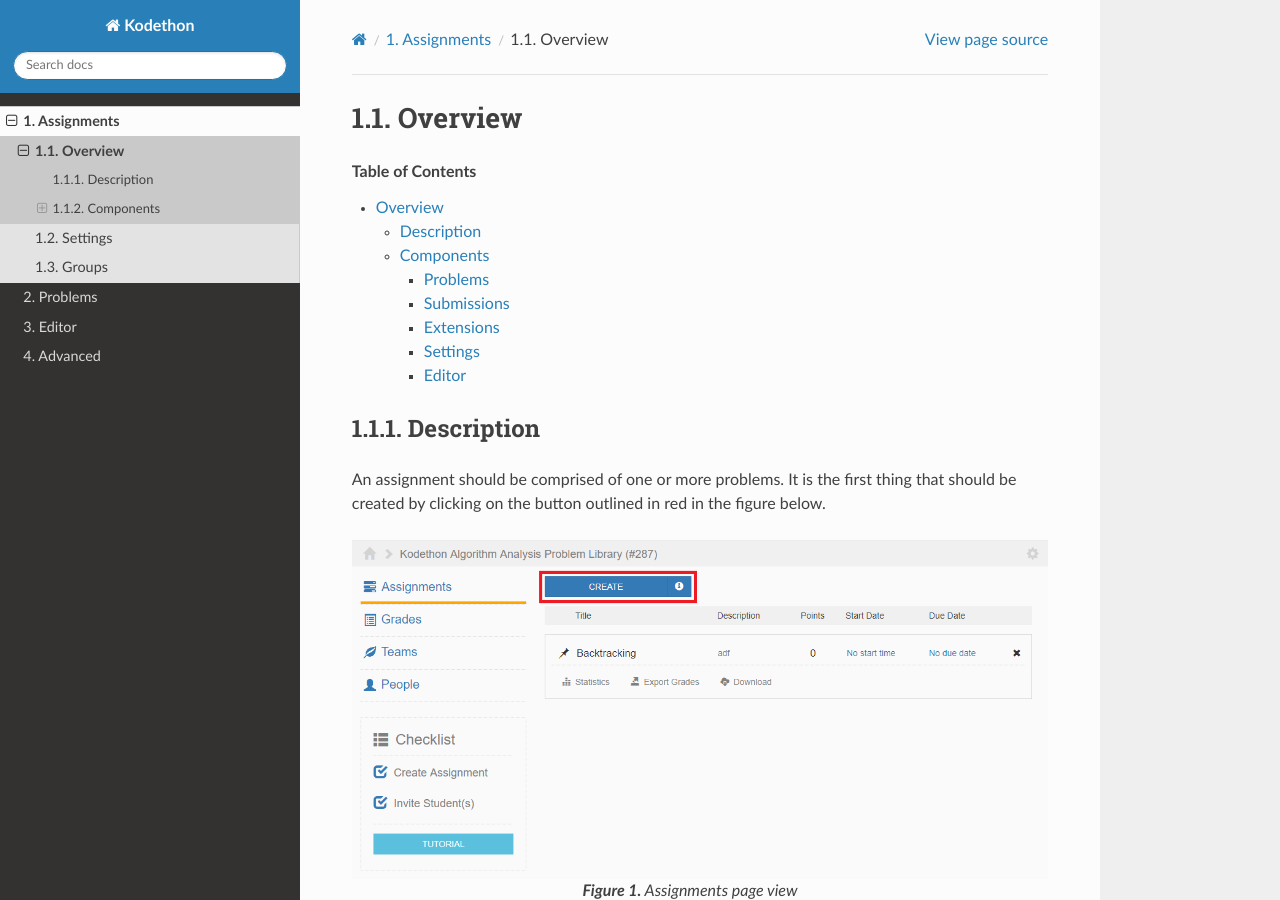
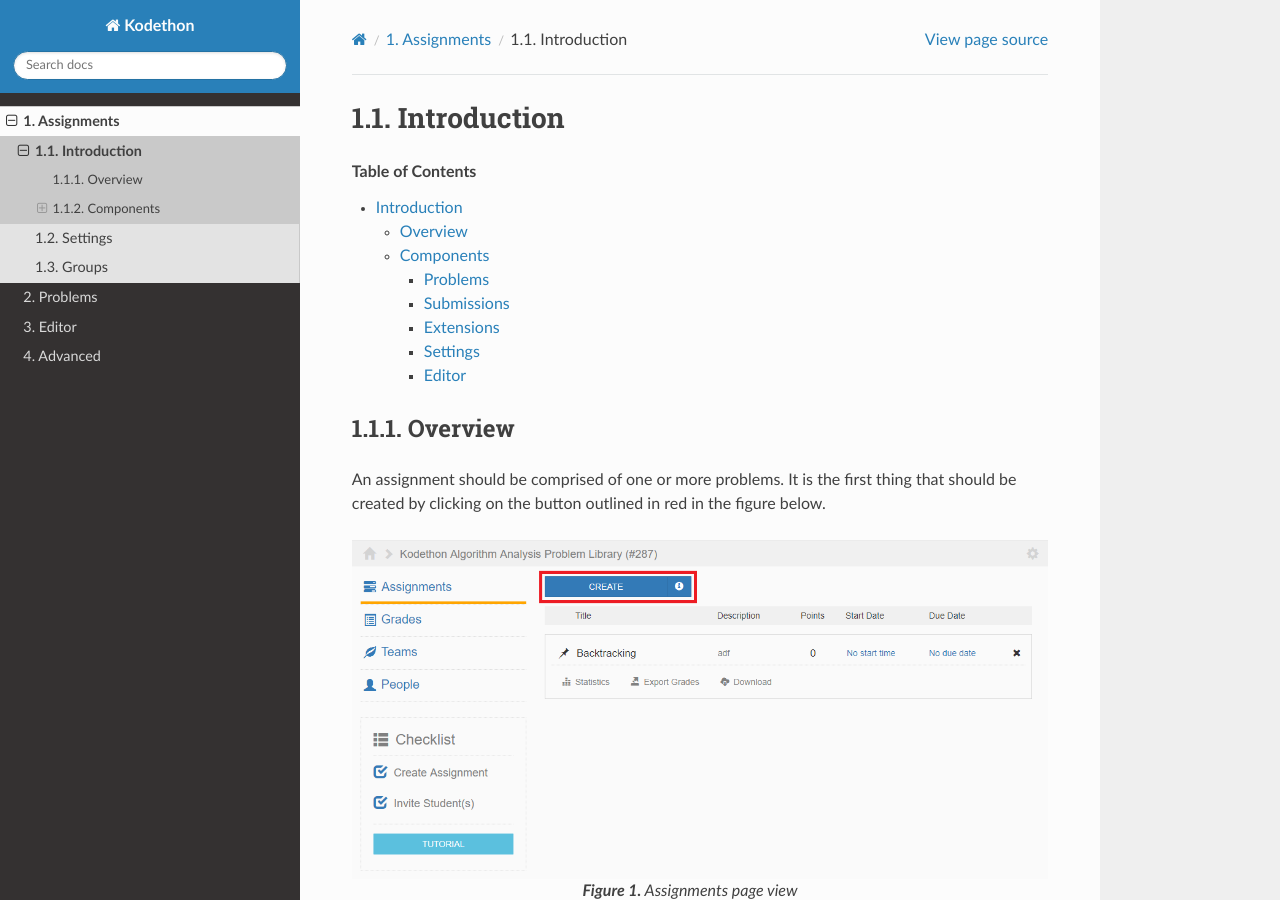
Before and after one commit to kodethon/Docs, a Sphinx documentation site: the page built from source/assignments/introduction.rst, in a window 1280 px wide and 900 px high. Built offline with Sphinx 7.4.7 and the Read the Docs theme 2.0.0, drawn with Linux system fonts in a browser that asks for light colours; pages that are not in the unit, such as notebooks, are missing from menus.

Commit message:
Change assignment overview to introduction

```diff
--- a/source/assignments/index.rst
+++ b/source/assignments/index.rst
@@ -4,6 +4,6 @@
 .. toctree::
     :maxdepth: 1
 
-    overview
+    introduction
     settings
     groups
--- a/source/assignments/overview.rst
+++ b/source/assignments/introduction.rst
@@ -1,11 +1,11 @@
-********
-Overview
-********
+************
+Introduction
+************
 
 .. contents:: Table of Contents
 
-Description
------------
+Overview
+--------
 
 An assignment should be comprised of one or more problems.
 It is the first thing that should be created by clicking on the button outlined in red in the figure below.
```
Also changed, not shown: source/introduction/import.rst (renamed from source/introduction/overview.rst).
